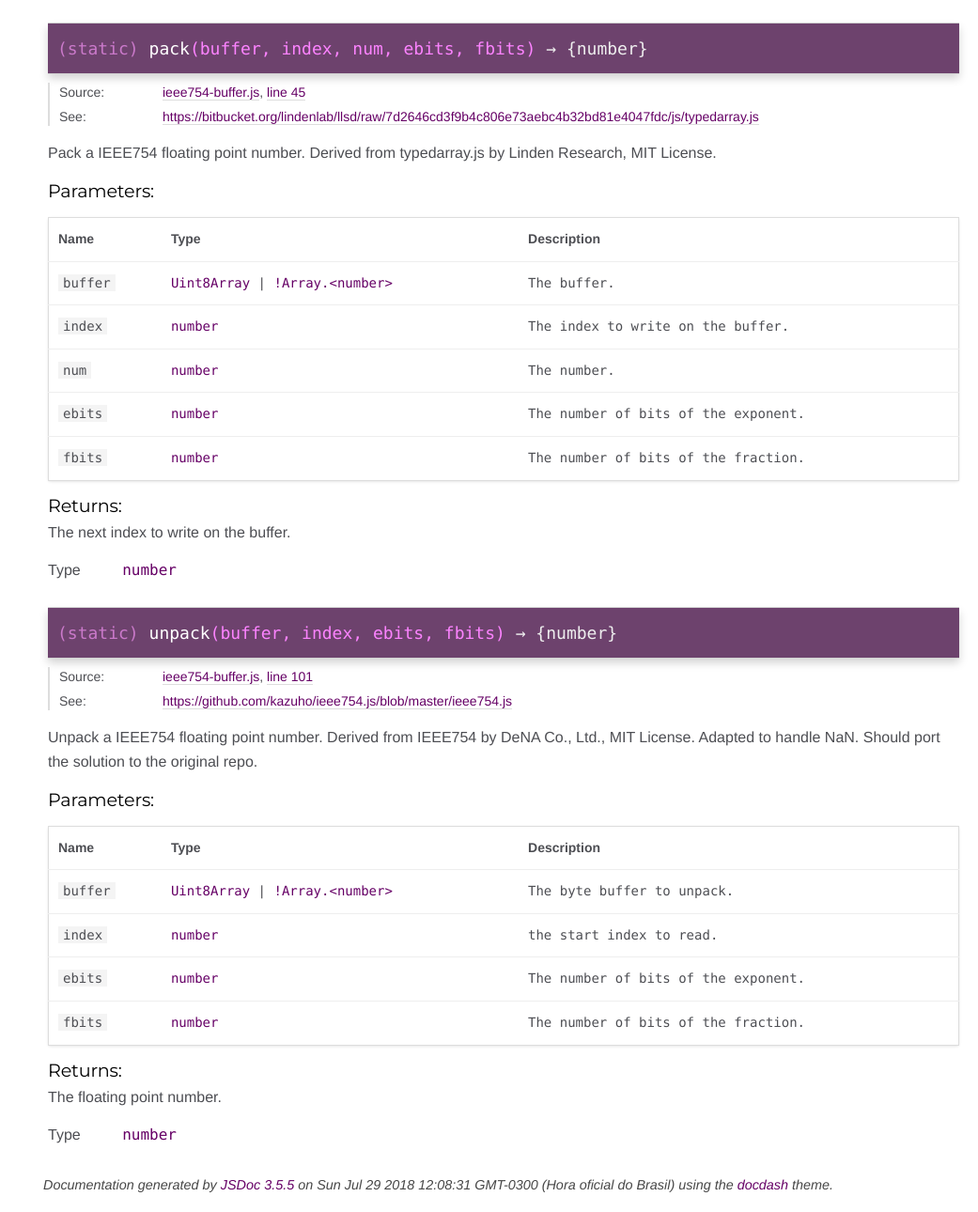
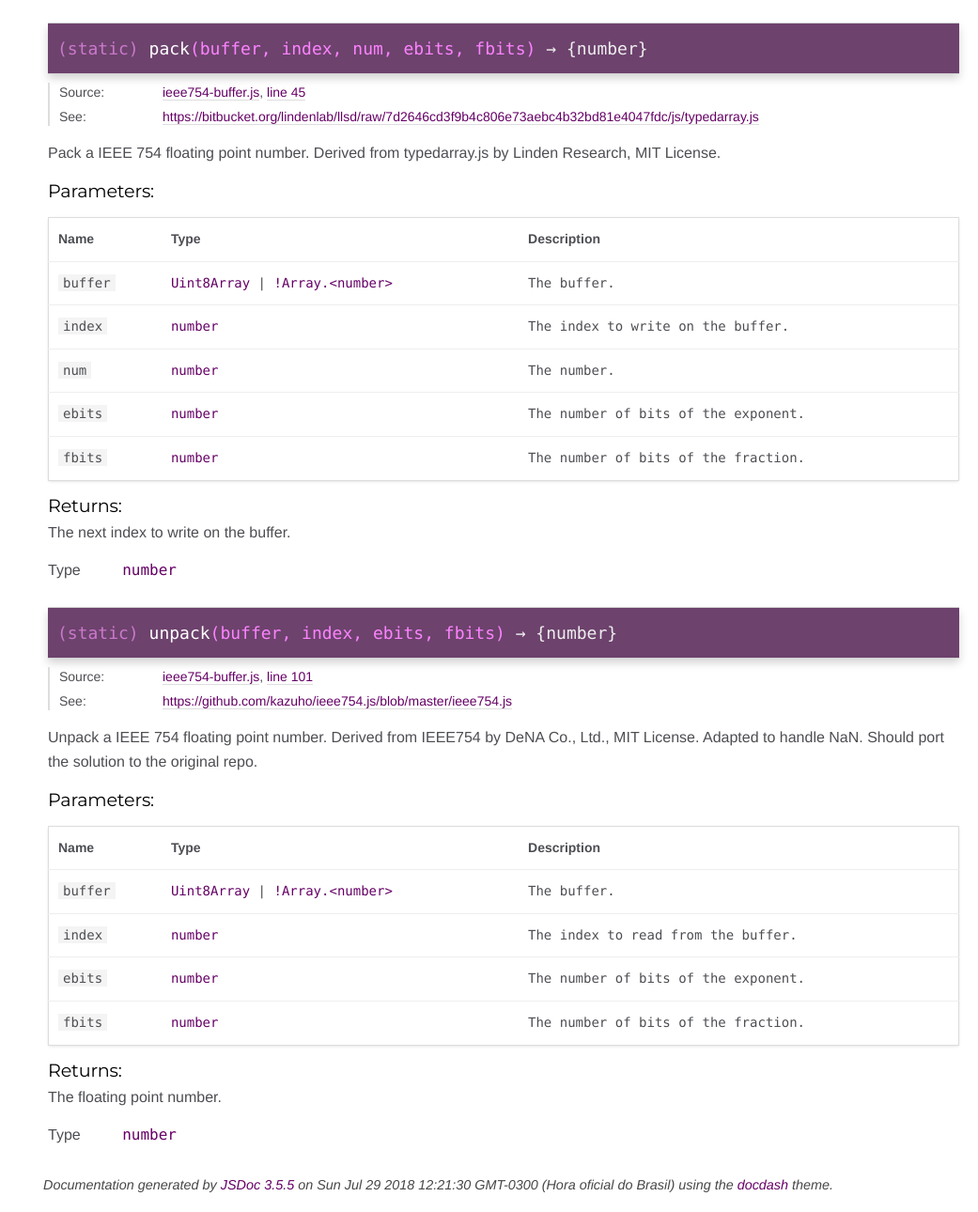
Before and after one commit to rochars/ieee754-buffer, a website: page docs/module-ieee754Buffer.html in a window 1280 px wide. Shown: the part 150-1440 px from the top of the page at 94% size, without its empty margins (239-1280 px from the left). Drawn offline with Linux system fonts and the light colour scheme.

Commit message:
Review documentation

```diff
--- a/docs/module-ieee754Buffer.html
+++ b/docs/module-ieee754Buffer.html
@@ -131,7 +131,7 @@
 
 
 <div class="description">
-    Pack a IEEE754 floating point number.
+    Pack a IEEE 754 floating point number.
 Derived from typedarray.js by Linden Research, MIT License.
 </div>
 
@@ -389,7 +389,7 @@ Derived from typedarray.js by Linden Research, MIT License.
 
 
 <div class="description">
-    Unpack a IEEE754 floating point number.
+    Unpack a IEEE 754 floating point number.
 Derived from IEEE754 by DeNA Co., Ltd., MIT License.
 Adapted to handle NaN. Should port the solution to the original repo.
 </div>
@@ -448,7 +448,7 @@ Adapted to handle NaN. Should port the solution to the original repo.
 
 
 
-            <td class="description last">The byte buffer to unpack.</td>
+            <td class="description last">The buffer.</td>
         </tr>
 
 
@@ -471,7 +471,7 @@ Adapted to handle NaN. Should port the solution to the original repo.
 
 
 
-            <td class="description last">the start index to read.</td>
+            <td class="description last">The index to read from the buffer.</td>
         </tr>
 
 
@@ -579,7 +579,7 @@ Adapted to handle NaN. Should port the solution to the original repo.
 <br class="clear">
 
 <footer>
-    Documentation generated by <a href="https://github.com/jsdoc3/jsdoc">JSDoc 3.5.5</a> on Sun Jul 29 2018 12:08:31 GMT-0300 (Hora oficial do Brasil) using the <a href="https://github.com/clenemt/docdash">docdash</a> theme.
+    Documentation generated by <a href="https://github.com/jsdoc3/jsdoc">JSDoc 3.5.5</a> on Sun Jul 29 2018 12:21:30 GMT-0300 (Hora oficial do Brasil) using the <a href="https://github.com/clenemt/docdash">docdash</a> theme.
 </footer>
 
 <script>prettyPrint();</script>
--- a/ieee754-buffer.umd.js
+++ b/ieee754-buffer.umd.js
@@ -1,5 +1,5 @@
 /*!
- * Copyright (c) 2017-2018 Rafael da Silva Rocha.
+ * Copyright (c) 2018 Rafael da Silva Rocha.
  * Copyright (c) 2013 DeNA Co., Ltd.
  * Copyright (c) 2010, Linden Research, Inc
  *
--- a/rollup.config.js
+++ b/rollup.config.js
@@ -15,7 +15,7 @@ const externsFile = fs.readFileSync('./externs/ieee754-buffer.js', 'utf8');
 
 // Legal
 const license = '/*!\n'+
-' * Copyright (c) 2017-2018 Rafael da Silva Rocha.\n' +
+' * Copyright (c) 2018 Rafael da Silva Rocha.\n' +
 ' * Copyright (c) 2013 DeNA Co., Ltd.\n' +
 ' * Copyright (c) 2010, Linden Research, Inc\n' +
 ' *\n' +
```
Also changed, not shown: docs/ieee754-buffer.js.html (+6 -6 lines), docs/index.html (+7 -9 lines), externs/ieee754-buffer.js (+4 -28 lines), ieee754-buffer.d.ts (+5 -4 lines), ieee754-buffer.js (+5 -5 lines), README.md, 1 other file.
